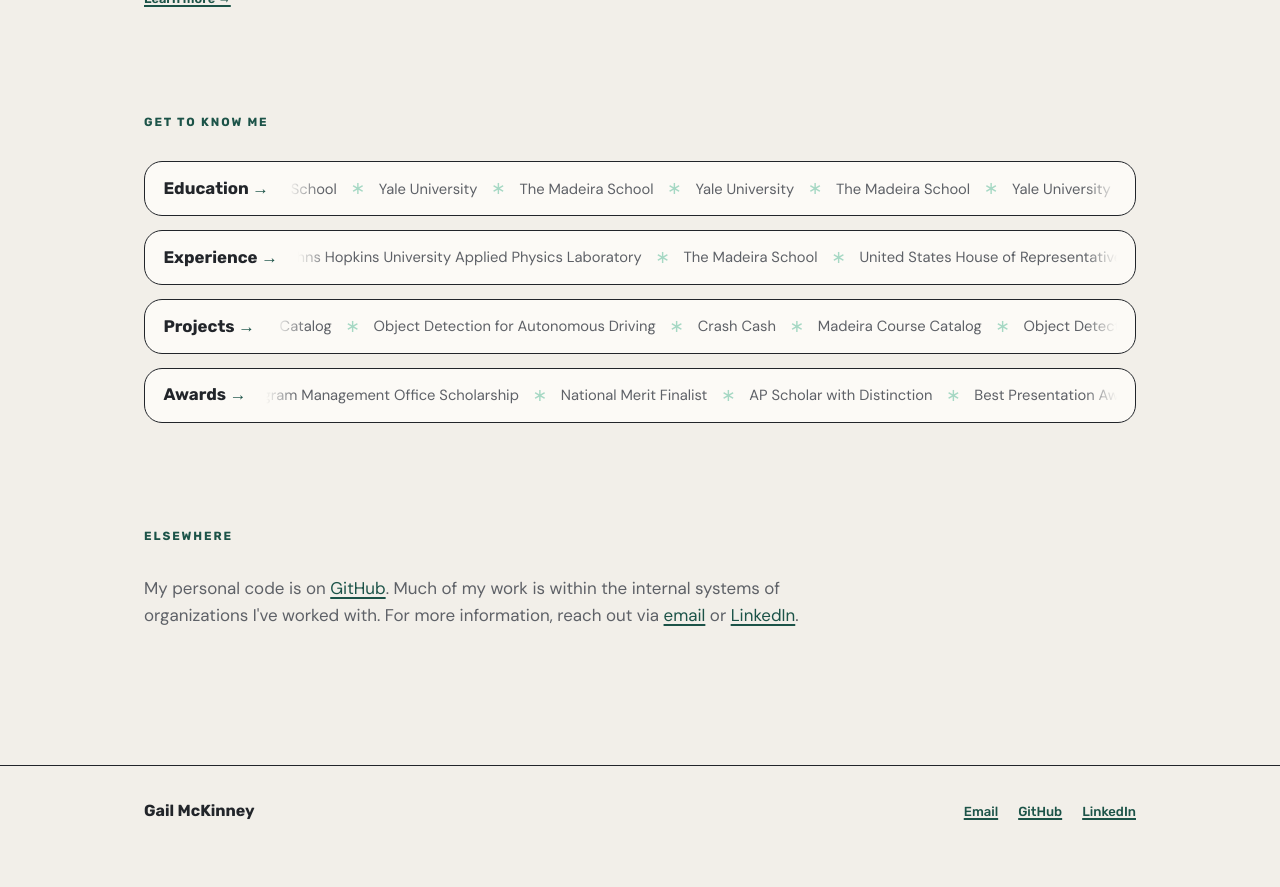
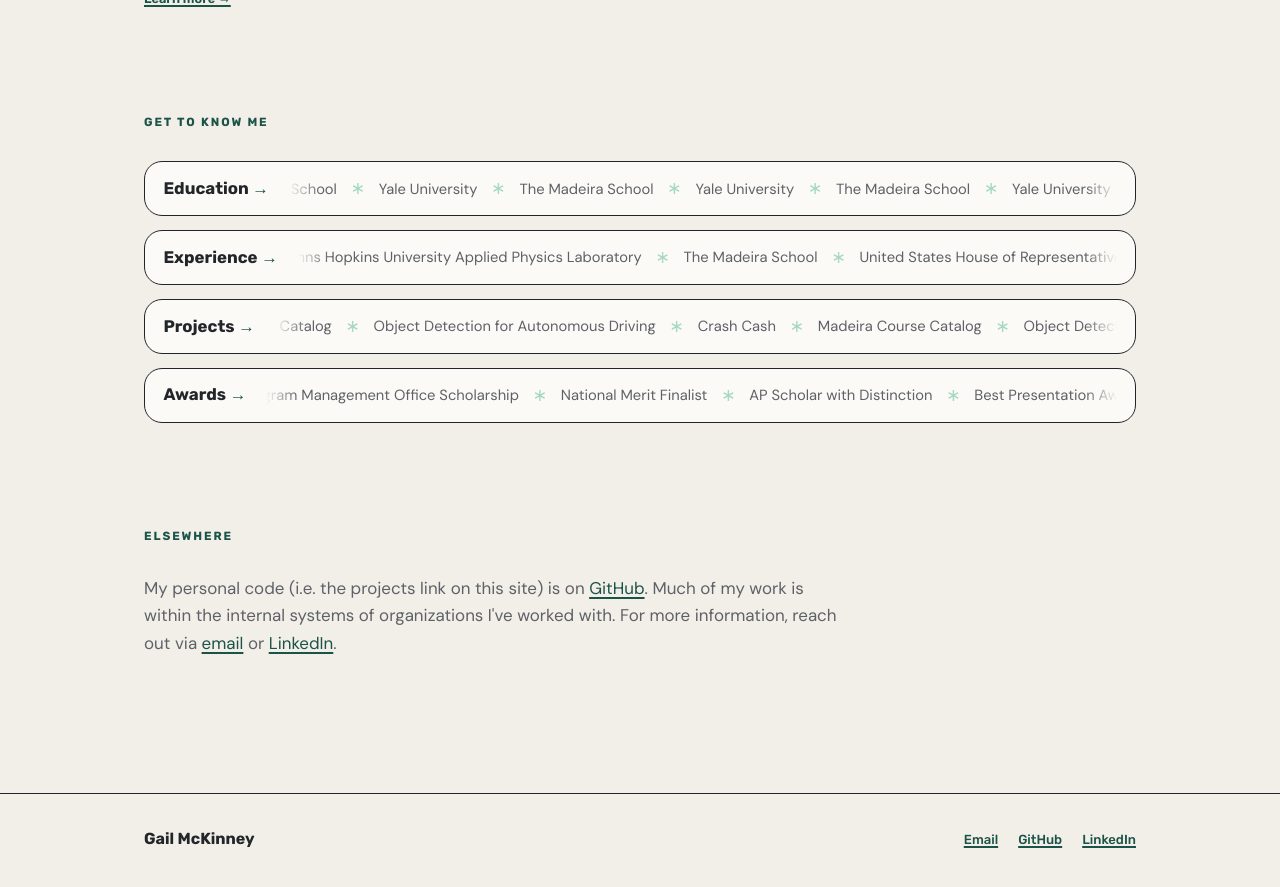
Before and after one commit to mck-makes-stuff/mck-makes-stuff.github.io, a Jekyll site: the page built from index.html, in a window 1280 px wide and 900 px high, scrolled down 1382 px. Shown: the top 887 px of the window. Built offline with Jekyll 4.4.1, drawn with Linux system fonts in a browser that asks for light colours.

Commit message:
Add disclaimer about personal code

```diff
--- a/index.html
+++ b/index.html
@@ -155,7 +155,7 @@ title: About
   <section class="section">
     <p class="eyebrow">Elsewhere</p>
     <p class="lede">
-      My personal code is on <a href="https://github.com/{{ site.github_username }}">GitHub</a>.
+      My personal code (i.e. the projects link on this site) is on <a href="https://github.com/{{ site.github_username }}">GitHub</a>.
       Much of my work is within the internal systems of organizations I've worked with.
       For more information, reach out via <a href="mailto:{{ site.email }}">email</a> or <a href="{{ site.linkedin }}">LinkedIn</a>.
     </p>
```
